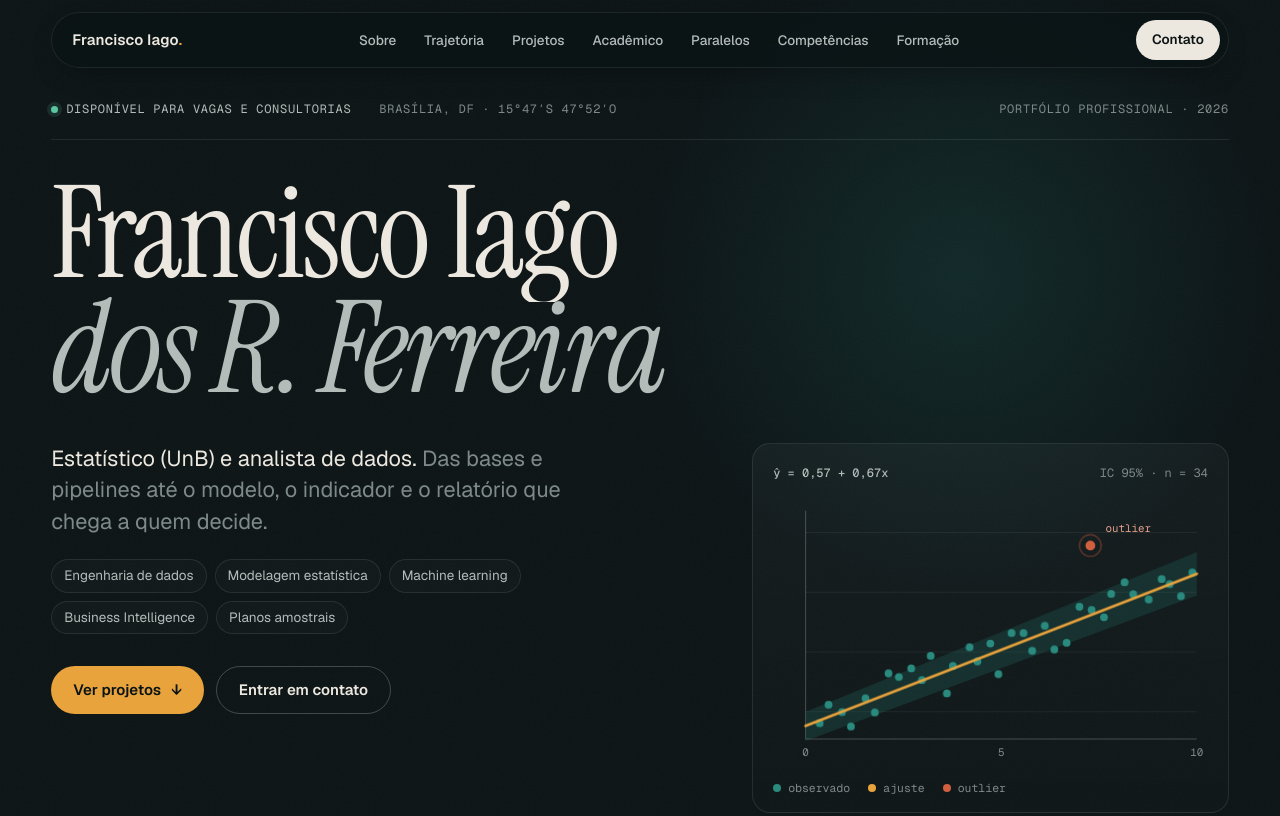
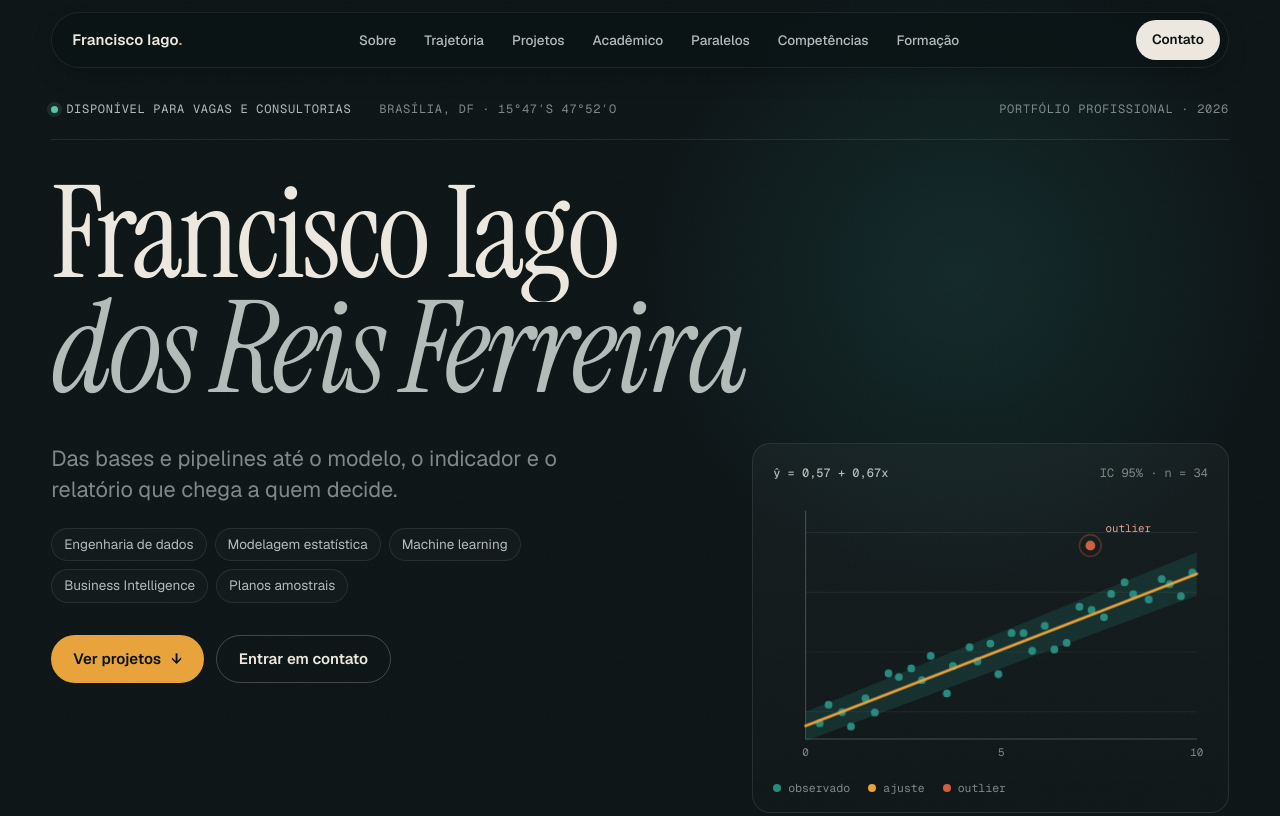
Before and after one commit to FerreiraFrancisco/portfolio_francisco, a plain HTML site: page index.html in a window 1280 px wide. Shown: the top 816 px of the page. Drawn offline with nearby package versions, Linux system fonts and the light colour scheme.

Commit message:
Update index.html

```diff
--- a/index.html
+++ b/index.html
@@ -509,12 +509,12 @@
 
     <h1 class="hero-title">
       <span class="line"><span style="--d:60ms">Francisco Iago</span></span>
-      <span class="line"><span style="--d:170ms"><em>dos R. Ferreira</em></span></span>
+      <span class="line"><span style="--d:170ms"><em>dos Reis Ferreira</em></span></span>
     </h1>
 
     <div class="grid hero-grid">
       <div class="hero-copy">
-        <p class="hero-role" style="--d:380ms">Estatístico (UnB) e analista de dados. <span>Das bases e pipelines até o modelo, o indicador e o relatório que chega a quem decide.</span></p>
+        <p class="hero-role" style="--d:380ms"><span>Das bases e pipelines até o modelo, o indicador e o relatório que chega a quem decide.</span></p>
         <ul class="hero-tags" style="--d:450ms" aria-label="Áreas de atuação">
           <li>Engenharia de dados</li><li>Modelagem estatística</li><li>Machine learning</li><li>Business Intelligence</li><li>Planos amostrais</li>
         </ul>
```
